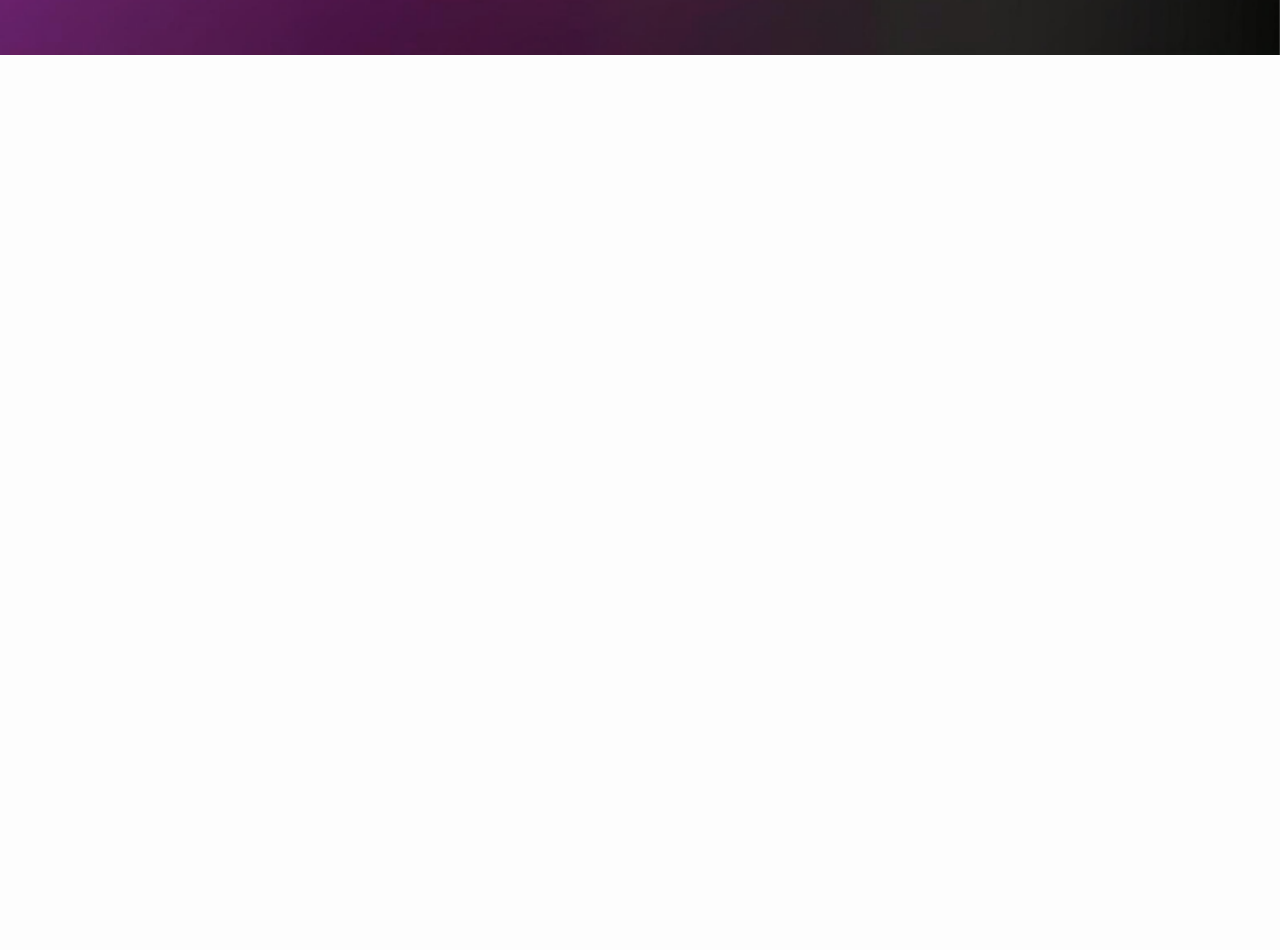
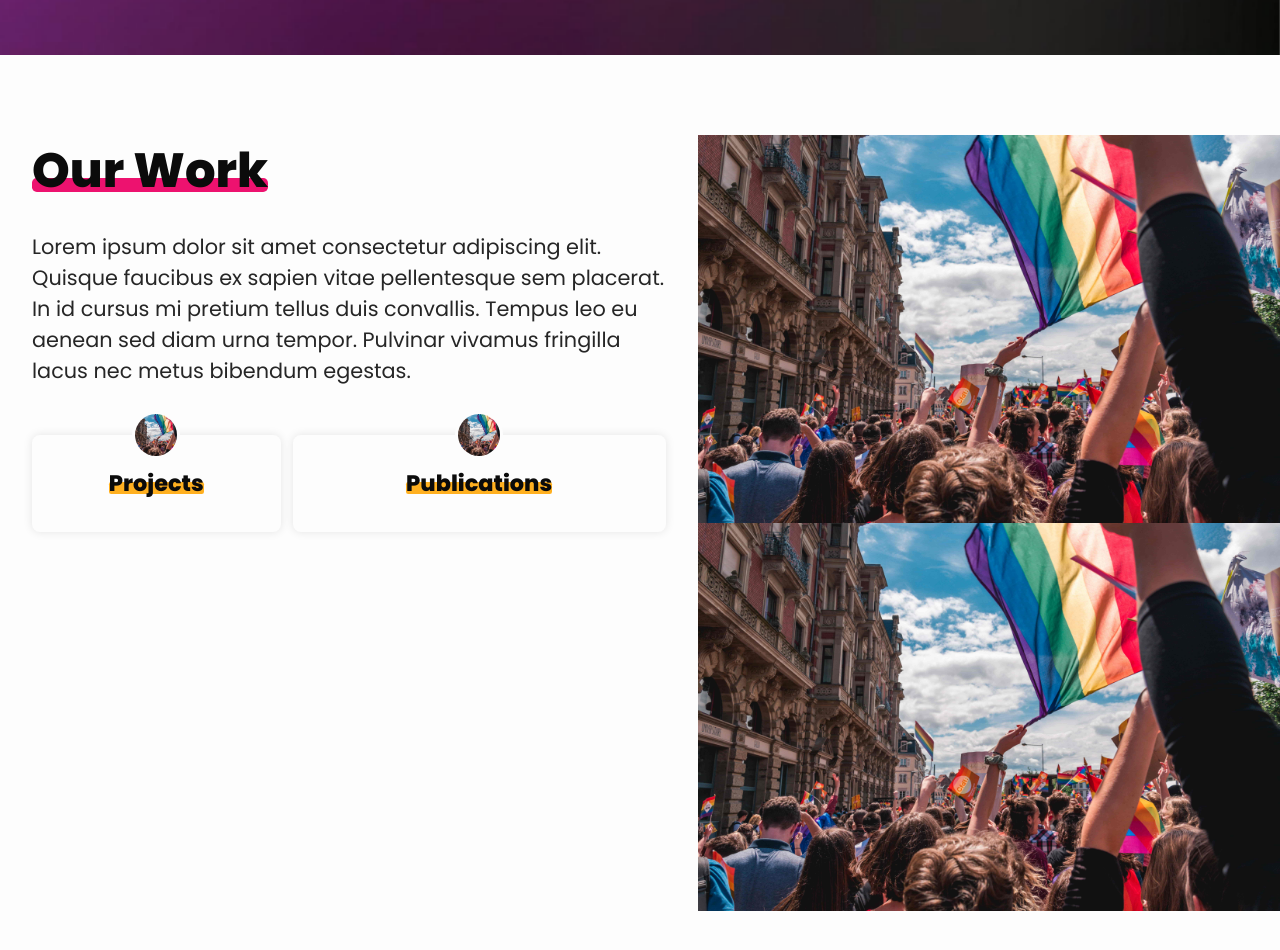
Before and after one commit to AticusFinch/era, a Next.js app: page / in a window 1280 px wide. Shown: the part 680-1630 px from the top of the page. Before the commit the page ends 800 px from the top, so only its background shows below. Built offline with nearby package versions, Linux system fonts and the light colour scheme.

Commit message:
our work

```diff
--- a/app/components/navbar.js
+++ b/app/components/navbar.js
@@ -148,10 +148,10 @@ const Navbar = () => {
               whileHover={{ y: -2 }}
               transition={{ duration: 0.2, ease: "easeOut" }}
             >
-              <Link href="/resources">Resources</Link>
+              <Link href="/our-work">Our Work</Link>
               <div className={styles.navbar_dropdown}>
-                <Link href="/resources/publications">Publications</Link>
-                <Link href="/resources/events">Documents</Link>
+                <Link href="/our-work/projects">Projects</Link>
+                <Link href="/our-work/publications">Publications</Link>
               </div>
             </motion.div>
             <motion.div
@@ -260,8 +260,8 @@ const Navbar = () => {
                     transition={{ duration: 0.3, delay: 0.15 }}
                   >
                     <div className={styles.navbar_mobile_link}>
-                      <Link href="/resources" onClick={toggleMenu}>
-                        Resources
+                      <Link href="/our-work" onClick={toggleMenu}>
+                        Our Work
                       </Link>
                       <motion.div
                         onClick={toggleResourcesDropdown}
@@ -289,16 +289,16 @@ const Navbar = () => {
                         className={styles.navbar_mobile_dropdown}
                       >
                         <div>
+                          <Link href="/our-work/projects" onClick={toggleMenu}>
+                            Projects
+                          </Link>
+                        </div>
+                        <div>
                           <Link
-                            href="/resources/publications"
+                            href="/our-work/publications"
                             onClick={toggleMenu}
                           >
                             Publications
-                          </Link>
-                        </div>
-                        <div>
-                          <Link href="/resources/events" onClick={toggleMenu}>
-                            Documents
                           </Link>
                         </div>
                       </motion.div>
--- /dev/null
+++ b/app/components/work.js
@@ -0,0 +1,77 @@
+import styles from "./work.module.css";
+import Container from "@/app/components/container";
+import Link from "next/link";
+import Image from "next/image";
+
+const Work = () => {
+  return (
+    <div className={styles.work}>
+      <Container>
+        <div className={styles.work_container}>
+          <div className={styles.work_text}>
+            <h2 className={`${styles.work_title} title`}>
+              <span className="title-accent">Our Work</span>
+            </h2>
+            <p className={`${styles.work_subtitle} text`}>
+              Lorem ipsum dolor sit amet consectetur adipiscing elit. Quisque
+              faucibus ex sapien vitae pellentesque sem placerat. In id cursus
+              mi pretium tellus duis convallis. Tempus leo eu aenean sed diam
+              urna tempor. Pulvinar vivamus fringilla lacus nec metus bibendum
+              egestas.
+            </p>
+          </div>
+          <div className={styles.work_links}>
+            <div className={styles.work_link}>
+              <div className={styles.work_link_image}>
+                <Image
+                  src="/img/hero/lgbt.jpg"
+                  alt="Projects"
+                  width={200}
+                  height={200}
+                />
+              </div>
+              <Link href="/our-work/projects">
+                <span className={styles.work_link_accent}>Projects</span>
+              </Link>
+            </div>
+            <div className={styles.work_link}>
+              <div className={styles.work_link_image}>
+                <Image
+                  src="/img/hero/lgbt.jpg"
+                  alt="Publications"
+                  width={200}
+                  height={200}
+                />
+              </div>
+              <Link href="/our-work/publications">
+                <span className={styles.work_link_accent}>Publications</span>
+              </Link>
+            </div>
+          </div>
+        </div>
+      </Container>
+      <div className={styles.work_images}>
+        <div className={styles.work_image_container}>
+          <Image
+            src="/img/hero/lgbt.jpg"
+            alt="Our Work"
+            width={1000}
+            height={1000}
+            priority
+          />
+        </div>
+        <div className={styles.work_image_container}>
+          <Image
+            src="/img/hero/lgbt.jpg"
+            alt="Our Work"
+            width={1000}
+            height={1000}
+            priority
+          />
+        </div>
+      </div>
+    </div>
+  );
+};
+
+export default Work;
--- /dev/null
+++ b/app/components/work.module.css
@@ -0,0 +1,159 @@
+.work {
+  padding: 2rem 0;
+  display: flex;
+}
+
+.work_images {
+  display: none;
+}
+
+.work_text {
+  margin-bottom: 1rem;
+}
+
+.work_links {
+  display: grid;
+  grid-template-columns: 2fr 3fr;
+  gap: 0.75rem;
+  margin-top: 3rem;
+}
+
+.work_link {
+  background-color: var(--color-background);
+  position: relative;
+  display: flex;
+  flex-direction: column;
+  align-items: center;
+  box-shadow: 0 0 10px 0 rgba(0, 0, 0, 0.1);
+  border-radius: 0.5rem;
+}
+
+.work_link a {
+  padding-top: 2rem;
+  padding-bottom: 2rem;
+  width: 100%;
+  text-decoration: none;
+  color: var(--color-font-primary);
+  font-size: 1rem;
+  font-weight: 800;
+  text-align: center;
+  position: relative;
+  display: inline-block;
+}
+
+.work_link_accent {
+  position: relative;
+  display: inline-block;
+  isolation: isolate;
+}
+
+.work_link_accent::before {
+  content: "";
+  position: absolute;
+  bottom: 20%;
+  left: 0;
+  right: 0;
+  height: 0.5em;
+  background-color: var(--color-accent);
+  border-radius: 0.1em;
+  z-index: -1;
+}
+
+.work_link_image {
+  position: absolute;
+  top: -1.5rem;
+  left: 50%;
+  transform: translateX(-50%);
+  width: 3rem;
+  height: 3rem;
+  border-radius: 50%;
+  overflow: hidden;
+  border: 3px solid var(--color-background);
+  background-color: var(--color-background);
+}
+
+.work_link_image img {
+  width: 100%;
+  height: 100%;
+  object-fit: cover;
+}
+
+@media (min-width: 375px) {
+  .work {
+    padding: 2.5rem 0;
+  }
+
+  .work_link a {
+    font-size: 1.1rem;
+  }
+}
+
+@media (min-width: 412px) {
+  .work {
+    padding: 3rem 0;
+  }
+
+  .work_link a {
+    font-size: 1.2rem;
+  }
+}
+
+@media (min-width: 430px) {
+  .work {
+    padding: 3.5rem 0;
+  }
+
+  .work_link a {
+    font-size: 1.3rem;
+  }
+}
+
+@media (min-width: 768px) {
+  .work {
+    padding: 4rem 0;
+  }
+
+  .work_link a {
+    font-size: 1.4rem;
+  }
+}
+
+@media (min-width: 1024px) {
+  .work {
+    padding: 4.5rem 0;
+  }
+}
+
+@media (min-width: 1280px) {
+  .work {
+    padding: 5rem 0;
+  }
+
+  .work_images {
+    display: block;
+  }
+}
+
+@media (min-width: 1440px) {
+  .work {
+    padding: 5.5rem 0;
+  }
+}
+
+@media (min-width: 1600px) {
+  .work {
+    padding: 6rem 0;
+  }
+}
+
+@media (min-width: 1920px) {
+  .work {
+    padding: 6.5rem 0;
+  }
+}
+
+@media (min-width: 2560px) {
+  .work {
+    padding: 7rem 0;
+  }
+}
--- a/app/globals.css
+++ b/app/globals.css
@@ -6,7 +6,7 @@
   --color-primary: #ed126f;
   --color-accent: #ffb020;
   --color-font-primary: #0b0b0b;
-  --color-font-secondary: #4b4b4b;
+  --color-font-secondary: #262626;
   /* Navbar height - will be updated by JavaScript */
   --nav-h: 80px;
 }
@@ -24,7 +24,7 @@
   --color-primary: #ed126f;
   --color-accent: #ffb020;
   --color-font-primary: #0b0b0b;
-  --color-font-secondary: #4b4b4b;
+  --color-font-secondary: #262626;
 }
 
 body {
@@ -43,3 +43,131 @@ body {
   -moz-text-size-adjust: 100%;
   text-size-adjust: 100%;
 }
+
+.title {
+  position: relative;
+  display: inline-block;
+  font-size: 1.8rem;
+  font-weight: 800;
+  color: var(--color-font-primary);
+  margin-bottom: 0.75rem;
+}
+
+.title-accent::before {
+  content: "";
+  position: absolute;
+  bottom: 20%;
+  left: 0;
+  right: 0;
+  height: 0.3em;
+  background-color: var(--color-primary);
+  border-radius: 0.1em;
+  z-index: -1;
+}
+
+.text {
+  font-size: 0.75rem;
+  color: var(--color-font-secondary);
+}
+
+@media (min-width: 375px) {
+  .title {
+    font-size: 2rem;
+  }
+
+  .text {
+    font-size: 0.9rem;
+  }
+}
+
+@media (min-width: 412px) {
+  .title {
+    font-size: 2.2rem;
+    margin-bottom: 1rem;
+  }
+
+  .text {
+    font-size: 1rem;
+  }
+}
+
+@media (min-width: 430px) {
+  .title {
+    font-size: 2.4rem;
+  }
+
+  .text {
+    font-size: 1.1rem;
+  }
+}
+
+@media (min-width: 768px) {
+  .title {
+    font-size: 3rem;
+    margin-bottom: 1.5rem;
+  }
+
+  .text {
+    font-size: 1.2rem;
+  }
+}
+
+@media (min-width: 1024px) {
+  .title {
+    font-size: 2.8rem;
+  }
+
+  .text {
+    font-size: 1.2rem;
+  }
+}
+
+@media (min-width: 1280px) {
+  .title {
+    font-size: 3rem;
+  }
+
+  .text {
+    font-size: 1.3rem;
+  }
+}
+
+@media (min-width: 1440px) {
+  .title {
+    font-size: 3.2rem;
+  }
+
+  .text {
+    font-size: 1.4rem;
+  }
+}
+
+@media (min-width: 1600px) {
+  .title {
+    font-size: 3.4rem;
+  }
+
+  .text {
+    font-size: 1.5rem;
+  }
+}
+
+@media (min-width: 1920px) {
+  .title {
+    font-size: 3.6rem;
+  }
+
+  .text {
+    font-size: 1.6rem;
+  }
+}
+
+@media (min-width: 2560px) {
+  .title {
+    font-size: 3.8rem;
+  }
+
+  .text {
+    font-size: 1.7rem;
+  }
+}
--- a/app/page.js
+++ b/app/page.js
@@ -2,12 +2,14 @@ import Image from "next/image";
 import styles from "./page.module.css";
 import Navbar from "./components/navbar";
 import Hero from "./components/hero";
+import Work from "./components/work";
 
 export default function Home() {
   return (
     <>
       <Navbar />
       <Hero />
+      <Work />
     </>
   );
 }
```
Also changed, not shown: app/our-work/page.js (renamed from app/resources/page.js), app/our-work/page.module.css (added).
